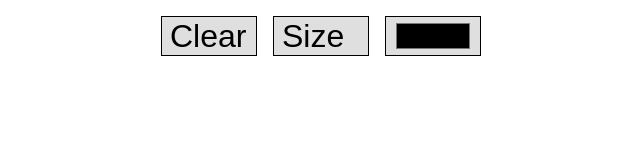
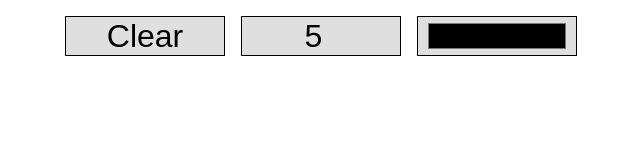
Before and after one commit to CarbonBond/Etch-a-Sketch, a plain HTML site: page index.html in a window 1280 px wide. Shown: the whole page, without its empty margins (319-959 px from the left). Drawn offline with Linux system fonts and the light colour scheme.

Commit message:
Edited control styles, Size is now a number input rather than a buton with a propt.

```diff
--- a/script.js
+++ b/script.js
@@ -6,7 +6,7 @@ container.appendChild(etchContainer)
 const controlsContainer = document.createElement('div')
 
 let brush = (() => {
-  let size = 10
+  let size = 5
   let color = 'black'
 
   let setSize = (newSize) => {
@@ -176,9 +176,10 @@ clearScreen.addEventListener('click', () => {
   // })
 })
 
-const setBrushSize = document.createElement('button')
+const setBrushSize = document.createElement('input')
+setBrushSize.type = 'number';
 setBrushSize.classList.add('controlButton')
-setBrushSize.textContent = 'Size'
+setBrushSize.value = brush.getSize();
 setBrushSize.setAttribute(
   'style',
   `
@@ -186,10 +187,8 @@ order:3;
 `
 )
 
-setBrushSize.addEventListener('click', () => {
-  let pixels = prompt(
-    'How many pixels do you want for the Sketch n Etch. Max 100'
-  )
+setBrushSize.addEventListener('change', () => {
+  let pixels =  setBrushSize.value;
   brush.setSize(pixels)
   /* old laggy DOM
   let gridSize = 16;
--- a/style.css
+++ b/style.css
@@ -47,11 +47,11 @@ body {
   margin: 0 0.25em;
   display: flex;
   align-items: center;
-  justify-self: center;
+  justify-content: center;
   text-align: center;
   flex: 1 0 auto;
   height: 1.25em;
-  max-width: 3em;
+  max-width: 5em;
   padding: 0.3vh 1vh;
   font-size: 1em;
 }
```
